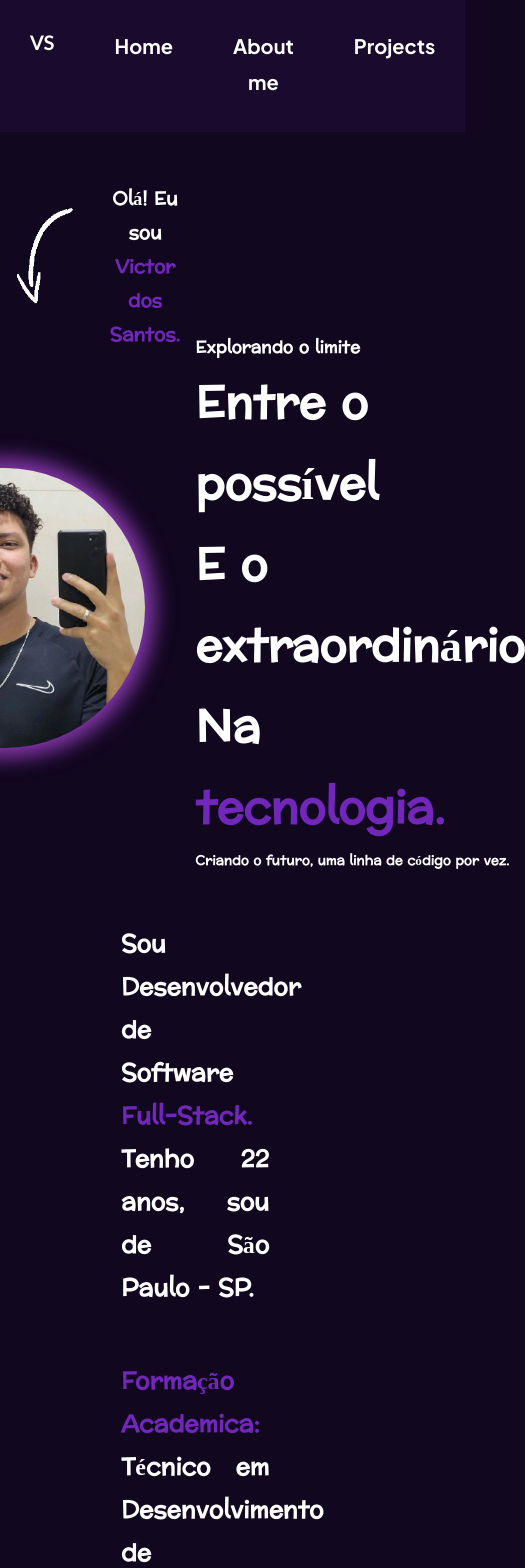
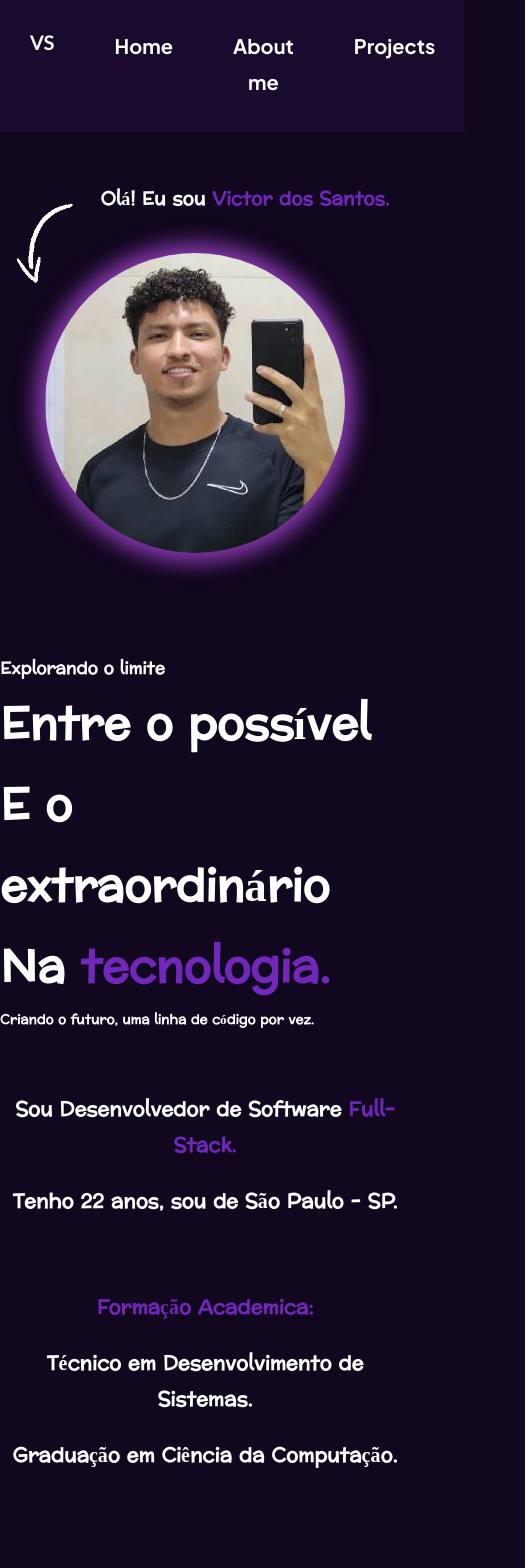
Before and after one commit to Victor-Santos-Silva/Portifolio, a React (Vite) app: page / in a window 390 px wide. Shown: the top 1568 px of the page, 525 px wide, since content can reach past the window. Built offline with nearby package versions, Linux system fonts and the light colour scheme.

Commit message:
sobremim responsivo

```diff
--- a/src/components/SobreMim/sobremim.css
+++ b/src/components/SobreMim/sobremim.css
@@ -21,9 +21,9 @@
     color: #7127BA;
 }
 
-
 /* container-introducao */
 .container-introducao {
+    text-align: justify;
     display: flex;
     justify-content: center;
     align-items: center;
@@ -32,7 +32,6 @@
 }
 
 .perfil {
-    width: 280px;
     border-radius: 50%;
     margin-top: 110px;
     box-shadow: 0 0 20px 10px rgba(162, 67, 206, 0.8);
@@ -51,7 +50,6 @@
     font-size: 45px;
 }
 
-
 /* Sobre */
 .sobre {
     margin-top: 50px;
@@ -67,3 +65,32 @@
 .formacao-academica {
     margin-top: 50px;
 }
+
+
+@media (max-width: 768px) {
+    .containerNome {
+        margin: auto;
+    }
+
+    .container-introducao {
+        flex-direction: column;
+    }
+
+    .perfil {
+        margin-top: 50px;
+    }
+
+    .frase {
+        margin-top: 50px;
+    }
+    .sobre{
+        margin-top: 50px;
+    }
+
+    .tituloSobreMim{
+        width: 100%;
+        font-size: 20px;
+        text-align: center;
+        padding: 10px;
+    }
+}
```
Also changed, not shown: src/assets/Foto Perfil.jpg.
